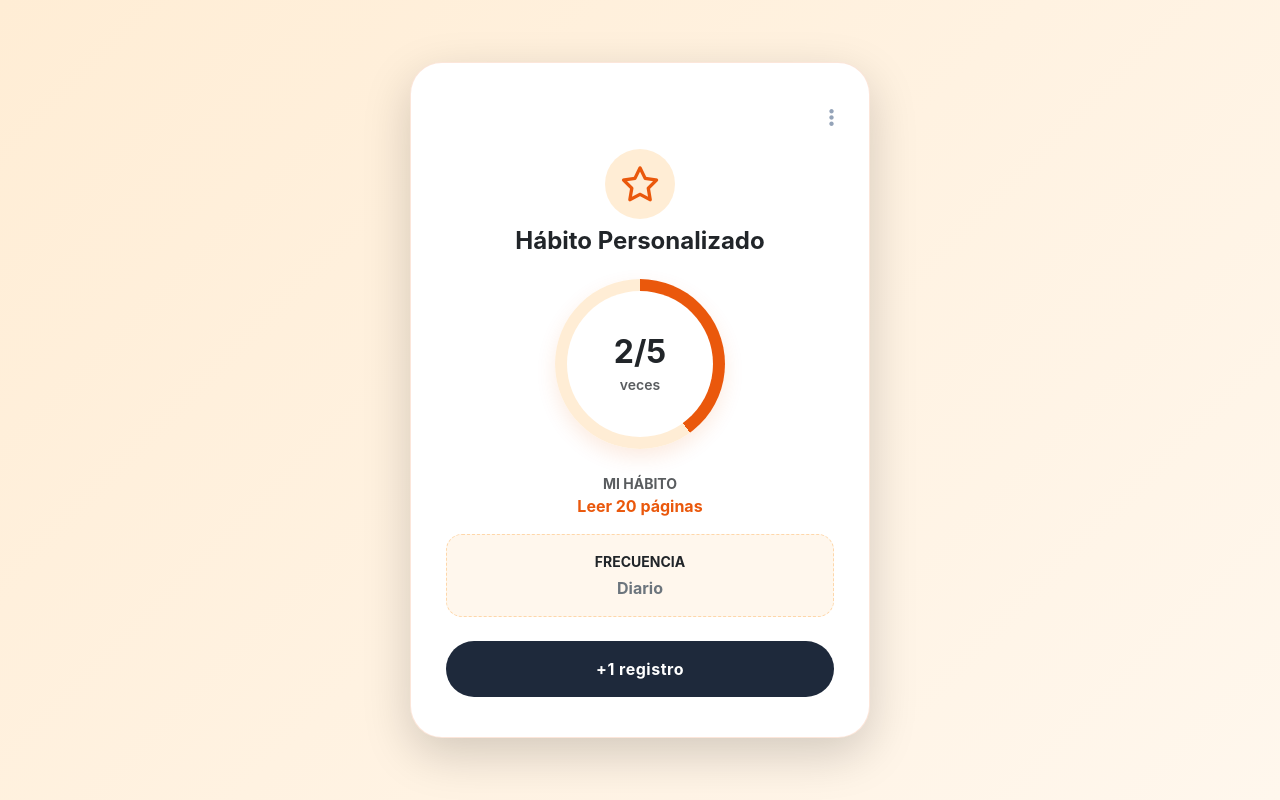
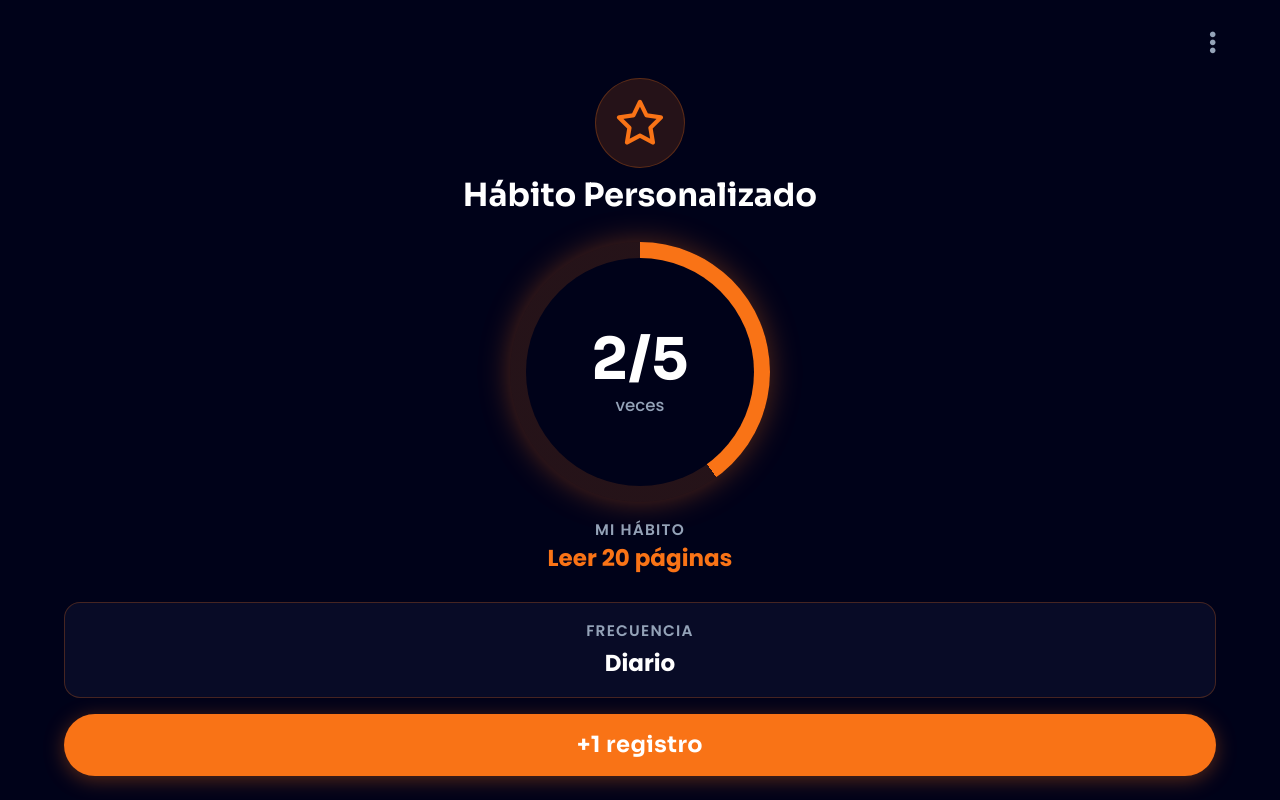
Before and after one commit to Mau-sys/Lifesync, a PHP site: page /HabitoPersonalizado.html in a window 1280 px wide. Run offline with PHP 8.4, Linux system fonts and the light colour scheme.

Commit message:
habitos oscuros

```diff
--- a/public/HabitoPersonalizado.html
+++ b/public/HabitoPersonalizado.html
@@ -3,50 +3,59 @@
 <head>
     <meta charset="UTF-8">
     <meta name="viewport" content="width=device-width, initial-scale=1.0">
-    <title>Hábito Personalizado</title>
+    <title>LifeSync - Hábito Personalizado</title>
+
+    <link rel="preconnect" href="https://fonts.googleapis.com">
+    <link rel="preconnect" href="https://fonts.gstatic.com" crossorigin>
+    <link href="https://fonts.googleapis.com/css2?family=Poppins:wght@300;400;500;600;700&family=Sora:wght@400;600;700&display=swap" rel="stylesheet">
 
     <link href="https://cdn.jsdelivr.net/npm/bootstrap@5.3.0/dist/css/bootstrap.min.css" rel="stylesheet">
-
     <link rel="stylesheet" href="https://cdnjs.cloudflare.com/ajax/libs/font-awesome/6.4.0/css/all.min.css">
-
     <link rel="stylesheet" href="css/habitoPersonalizado.css">
 </head>
-<body class="bg-personalizado min-vh-100 d-flex align-items-center justify-content-center p-3 p-md-5">
+<body class="bg-lifesync p-0 m-0">
 
-    <div class="card-habito shadow-lg w-100">
-        <div class="d-flex justify-content-end mb-3">
+    <div class="card-full-screen d-flex flex-column justify-content-between">
+
+        <div>
+            <div class="d-flex justify-content-end align-items-center mb-3">
                 <button class="btn btn-options p-0" id="btn-options-personalizado" aria-label="Opciones">
                     <i class="fa-solid fa-ellipsis-vertical"></i>
                 </button>
             </div>
 
-        <div class="text-center mb-4">
+            <div class="text-center mt-2">
                 <div class="icon-circle bg-orange-soft mx-auto mb-2">
                     <i class="fa-regular fa-star text-orange"></i>
                 </div>
-            <h4 class="fw-bold text-dark mt-2">Hábito Personalizado</h4>
-        </div>
-
-        <div class="progress-ring ring-orange mx-auto mb-4" id="ring-veces-personalizado">
-            <div class="progress-content">
-                <h2 class="fw-bold mb-0 text-dark" id="contador-veces-personalizado">2/5</h2>
-                <span class="text-muted small fw-semibold">veces</span>
+                <h4 class="fw-bold text-white mb-0 font-sora texto-titulo-fluido">Hábito Personalizado</h4>
             </div>
         </div>
 
-        <div class="text-center mb-3">
-            <span class="text-muted d-block small fw-bold text-uppercase tracking-wider">Mi hábito</span>
-            <span class="text-orange fw-bold fs-6" id="habito-descripcion">Leer 20 páginas</span>
+        <div class="my-auto py-2 text-center d-flex flex-column align-items-center justify-content-center">
+            <div class="progress-ring ring-orange mx-auto mb-3" id="ring-veces-personalizado">
+                <div class="progress-content">
+                    <h1 class="fw-bold mb-0 text-white font-sora contador-fluido" id="contador-veces-personalizado">2/5</h1>
+                    <span class="text-subtle fw-medium subtexto-fluido">veces</span>
+                </div>
             </div>
 
-        <div class="frecuencia-box text-center p-3 rounded-4 mb-4" id="box-frecuencia">
-            <span class="text-dark d-block fw-bold small text-uppercase tracking-wider mb-1">Frecuencia</span>
-            <span class="text-secondary fw-bold fs-6" id="habito-frecuencia">Diario</span>
+            <div class="text-center">
+                <span class="text-subtle d-block fw-semibold text-uppercase tracking-wider label-fluido">Mi hábito</span>
+                <span class="text-orange fw-bold meta-texto-fluido" id="habito-descripcion">Leer 20 páginas</span>
+            </div>
         </div>
 
-        <button class="btn btn-action-orange w-100 rounded-pill fw-bold py-3" id="btn-add-registro">+1 registro</button>
+        <div class="w-100">
+            <div class="frecuencia-box p-3 rounded-4 mb-3 text-center" id="box-frecuencia">
+                <span class="text-subtle d-block fw-semibold label-fluido text-uppercase tracking-wider mb-1">Frecuencia</span>
+                <span class="text-white fw-bold meta-texto-fluido" id="habito-frecuencia">Diario</span>
             </div>
 
+            <button class="btn btn-action-orange w-100 rounded-pill fw-bold font-sora boton-fluido" id="btn-add-registro">+1 registro</button>
+        </div>
+
+    </div>
 
     <script src="https://cdn.jsdelivr.net/npm/bootstrap@5.3.0/dist/js/bootstrap.bundle.min.js"></script>
 </body>
--- a/public/css/habitoPersonalizado.css
+++ b/public/css/habitoPersonalizado.css
@@ -1,85 +1,94 @@
-body.bg-personalizado {
-    background: linear-gradient(135deg, #ffedd5 0%, #fff7ed 100%);
-    font-family: -apple-system, BlinkMacSystemFont, "Segoe UI", Roboto, Helvetica, Arial, sans-serif;
+:root {
+    --ls-bg-dark: #000219;
+    --ls-card-bg: #080b26;
+    --ls-orange: #f97316;
+    --ls-orange-soft: rgba(249, 115, 22, 0.15);
+    --ls-orange-glow: rgba(249, 115, 22, 0.35);
+    --ls-text-muted: #94a3b8;
 }
 
-.card-habito {
-    background-color: #ffffff;
-    border-radius: 32px;
-    padding: 30px 25px;
-    max-width: 420px;
-    border: 1px solid rgba(234, 88, 12, 0.15);
-    transition: transform 0.3s ease, box-shadow 0.3s ease;
+.font-sora {
+    font-family: 'Sora', sans-serif !important;
 }
 
-@media (min-width: 992px) {
-    .card-habito {
-        max-width: 460px;
-        padding: 40px 35px;
-    }
-    .card-habito:hover {
-        transform: translateY(-5px);
-        box-shadow: 0 20px 35px rgba(234, 88, 12, 0.18) !important;
-    }
+html, body {
+    margin: 0 !important;
+    padding: 0 !important;
+    width: 100% !important;
+    height: 100% !important;
+    min-height: 100vh;
+    overflow-x: hidden;
+    background-color: var(--ls-bg-dark) !important;
+    font-family: 'Poppins', sans-serif;
+    color: #ffffff;
 }
 
-@media (max-width: 576px) {
-    .card-habito {
-        border-radius: 24px;
-        padding: 24px 18px;
-    }
+.tracking-wider {
+    letter-spacing: 0.08em;
 }
 
-.btn-options {
-    color: #94a3b8;
-    font-size: 1.25rem;
-    border: none;
-    background: transparent;
+.text-subtle {
+    color: var(--ls-text-muted);
 }
-.btn-options:hover {
-    color: #ea580c;
+
+.text-orange {
+    color: var(--ls-orange) !important;
+}
+
+.card-full-screen {
+    background-color: var(--ls-bg-dark);
+    width: 100vw;
+    min-height: 100vh;
+    box-sizing: border-box;
+    padding: clamp(1.2rem, 3vh, 3rem) clamp(1.2rem, 5vw, 4rem);
 }
 
 .icon-circle {
-    width: 70px;
-    height: 70px;
+    width: clamp(52px, 8vw, 90px);
+    height: clamp(52px, 8vw, 90px);
     border-radius: 50%;
     display: flex;
     align-items: center;
     justify-content: center;
 }
+
 .bg-orange-soft {
-    background-color: #ffedd5;
-}
-.text-orange {
-    color: #ea580c !important;
+    background-color: var(--ls-orange-soft);
+    border: 1px solid rgba(249, 115, 22, 0.25);
 }
 
 .icon-circle i {
-    font-size: 2.2rem;
+    font-size: clamp(1.5rem, 3.5vw, 3rem);
 }
 
+.texto-titulo-fluido { font-size: clamp(1.2rem, 2.5vw, 2.2rem); }
+.label-fluido { font-size: clamp(0.7rem, 1.2vw, 1.05rem); }
+.meta-texto-fluido { font-size: clamp(0.95rem, 1.8vw, 1.5rem); }
+.subtexto-fluido { font-size: clamp(0.75rem, 1.3vw, 1.1rem); }
+.boton-fluido { font-size: clamp(1rem, 1.8vw, 1.4rem); }
 
 .progress-ring {
-    width: 170px;
-    height: 170px;
+    width: clamp(140px, 28vw, 260px);
+    height: clamp(140px, 28vw, 260px);
+    max-height: 35vh;
+    max-width: 35vh;
     border-radius: 50%;
     display: flex;
     align-items: center;
     justify-content: center;
     position: relative;
-    background: conic-gradient(#ea580c 40%, #ffedd5 40%);
-    box-shadow: 0 8px 20px rgba(234, 88, 12, 0.12);
+    background: conic-gradient(var(--ls-orange) 40%, rgba(249, 115, 22, 0.15) 40%);
+    box-shadow: 0 0 30px var(--ls-orange-glow);
 }
 
 .progress-ring::before {
     content: "";
     position: absolute;
-    top: 12px;
-    left: 12px;
-    right: 12px;
-    bottom: 12px;
-    background-color: #ffffff;
+    top: clamp(8px, 1.5vw, 16px);
+    left: clamp(8px, 1.5vw, 16px);
+    right: clamp(8px, 1.5vw, 16px);
+    bottom: clamp(8px, 1.5vw, 16px);
+    background-color: var(--ls-bg-dark);
     border-radius: 50%;
 }
 
@@ -89,23 +98,42 @@ body.bg-personalizado {
     text-align: center;
 }
 
+.contador-fluido {
+    font-size: clamp(2rem, 4.5vw, 3.8rem);
+}
+
+.btn-options {
+    color: var(--ls-text-muted);
+    font-size: clamp(1.1rem, 2vw, 1.8rem);
+    border: none;
+    background: transparent;
+    transition: color 0.2s ease;
+}
+
+.btn-options:hover {
+    color: var(--ls-orange);
+}
+
 .frecuencia-box {
-    background-color: #fff7ed;
-    border: 1px dashed #fed7aa;
+    background-color: var(--ls-card-bg);
+    border: 1px solid rgba(249, 115, 22, 0.25);
 }
 
 .btn-action-orange {
-    background-color: #1e293b;
+    background-color: var(--ls-orange);
     color: #ffffff;
     border: none;
-    font-size: 1rem;
+    padding-top: clamp(0.7rem, 1.8vh, 1.2rem);
+    padding-bottom: clamp(0.7rem, 1.8vh, 1.2rem);
     letter-spacing: 0.5px;
-    transition: background-color 0.2s ease, transform 0.1s ease;
+    box-shadow: 0 4px 20px var(--ls-orange-glow);
+    transition: all 0.2s ease;
 }
 
 .btn-action-orange:hover {
-    background-color: #ea580c;
+    background-color: #fb923c;
     color: #ffffff;
+    box-shadow: 0 6px 25px rgba(249, 115, 22, 0.5);
 }
 
 .btn-action-orange:active {
```
Also changed, not shown: public/RegistroAcademico.html (+30 -21 lines), public/css/RegistroAcademico.css (+82 -55 lines), public/css/hidratacion.css (+92 -60 lines), public/hidratacion.html (+38 -25 lines). Lines whose indentation alone changed are shown as unchanged.
